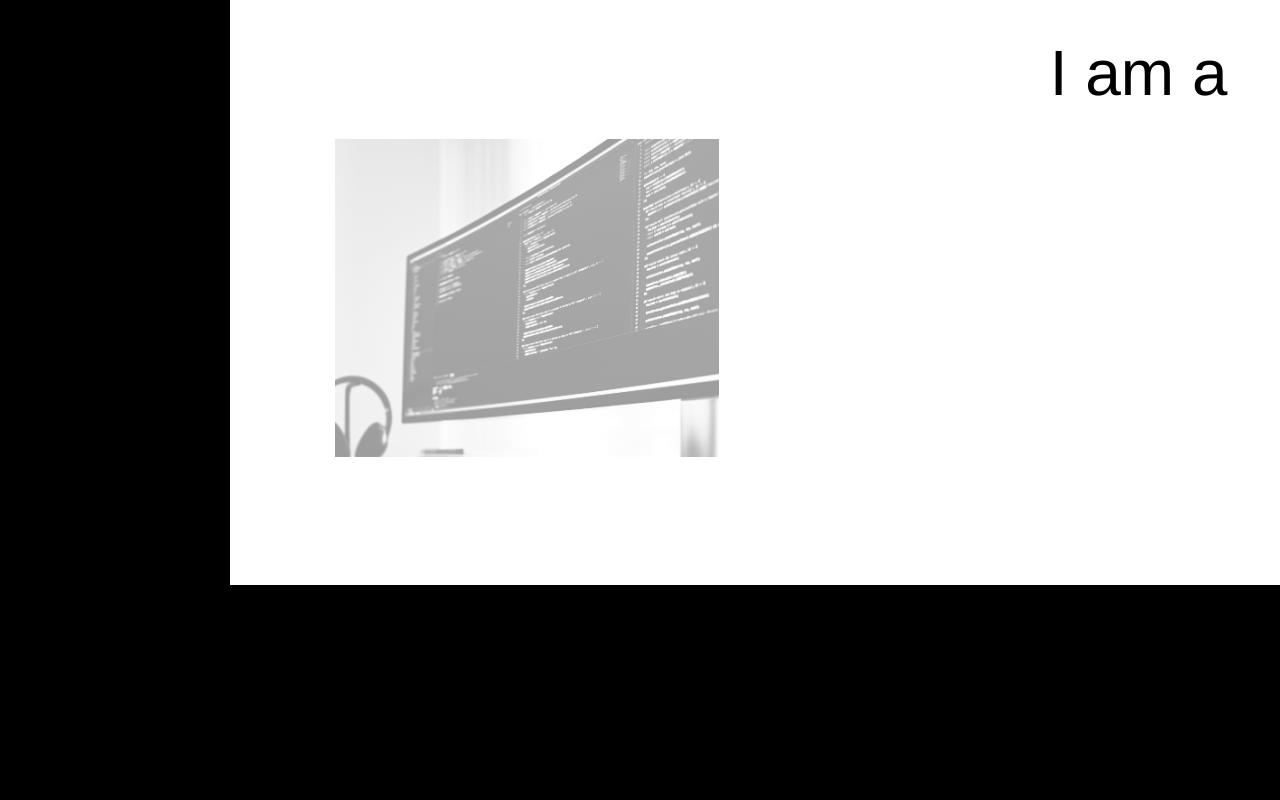
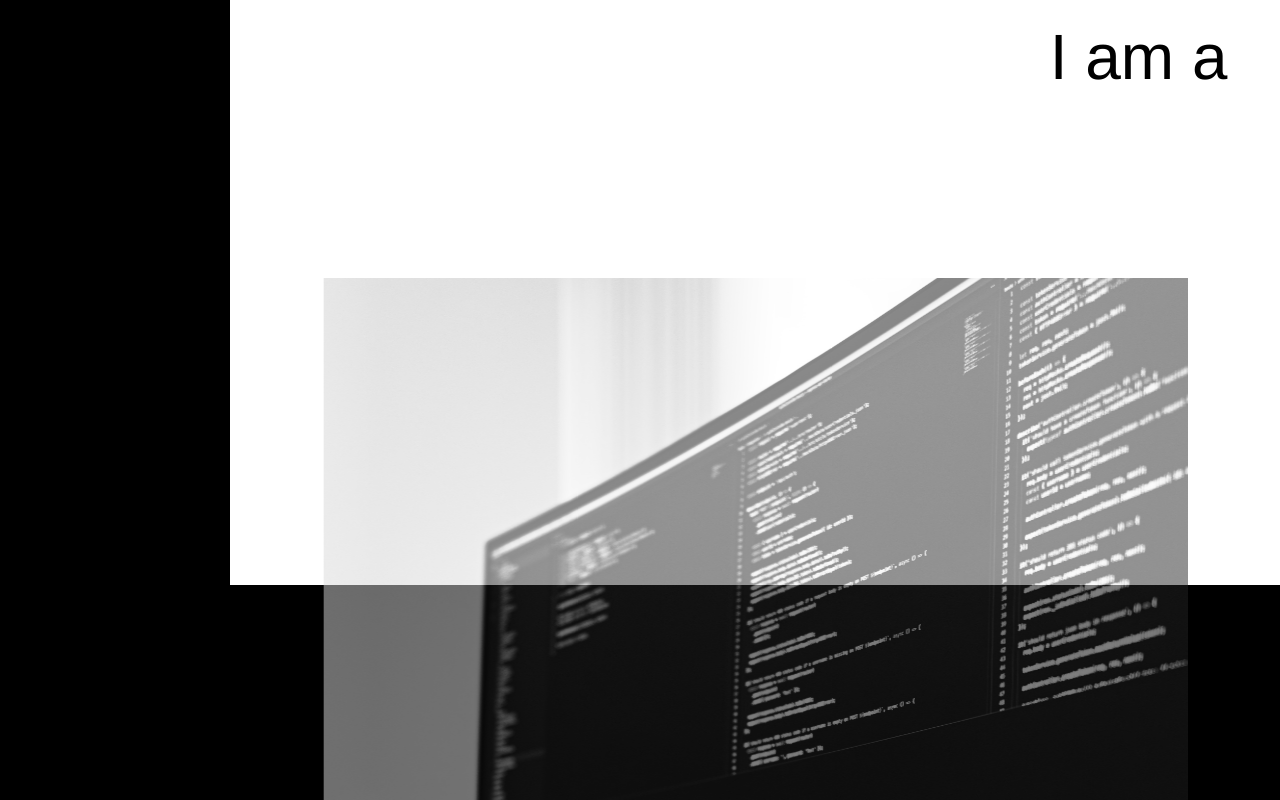
Before and after one commit to firzok/firzok.github.io, a Vue app: page / in a window 1280 px wide. Shown: the part 6320-7120 px from the top of the page. Built offline with nearby package versions, Linux system fonts and the light colour scheme.

Commit message:
highlighted software engineer

```diff
--- a/src/components/Intro.vue
+++ b/src/components/Intro.vue
@@ -1,7 +1,5 @@
 <template>
     <div class="intro">
-        <img src="../assets/codeScreen.jpg" alt="Coding screen" />
-
         <div class="animate">
             <div class="text-top">
                 I build digital products to make life easier.
@@ -9,13 +7,14 @@
             <div class="text-middle">I am a</div>
             <div class="text-highlights">
                 <div :style="secondSectionInterpolator.highlights(proportion)">
-                    <span>Software Engineer</span>
+                    <span class="highlight">Software Engineer</span>
                     <span>Developer</span>
                     <span>UX/UI Designer</span>
                     <span>Freelancer</span>
                     <span>Student</span>
                 </div>
             </div>
+            <img src="../assets/codeScreen.jpg" alt="Coding screen" />
             <!-- <div class="text-bottom">
             <div :style="secondSectionInterpolator.bottomText(proportion)">
                 <span>
@@ -58,11 +57,10 @@ export default {
     padding: 5%;
 
     img {
-        width: 30vw;
-        position: absolute;
-        bottom: 8rem;
-        left: 10%;
-        opacity: 0.4;
+        width: 54rem;
+        position: relative;
+        opacity: 0.5;
+        z-index: 1;
     }
 }
 
@@ -100,13 +98,13 @@ export default {
     height: 80vmin;
     left: 50%;
     position: relative;
-    top: 50%;
+    top: 40%;
     transform: translate(-50%, -50%);
 }
 .animate > .text-top {
     font-size: 5rem;
     text-align: left;
-    margin-bottom: 5vh;
+    margin-bottom: 13vh;
 }
 .animate > .text-middle {
     font-size: 4rem;
@@ -129,6 +127,11 @@ export default {
 .animate > div.text-highlights {
     top: 0;
     height: 9rem;
+
+    .highlight {
+        background-color: $grey;
+        color: #fff;
+    }
 }
 .animate > div.text-highlights div {
     animation: showHighlights 2s linear;
```
